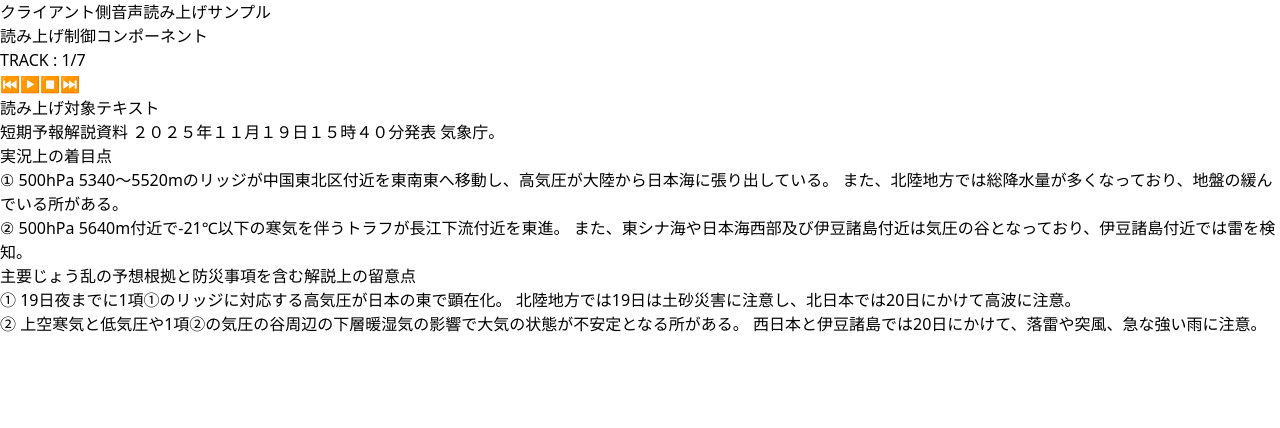
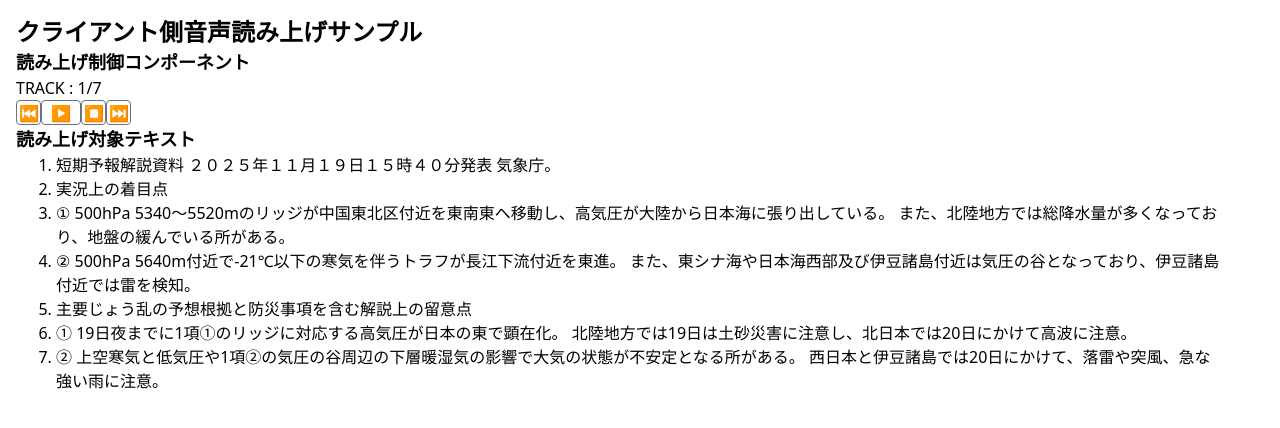
Before and after one commit to katonobu/text-to-speech, a React (Vite) app: page / in a window 1280 px wide. Shown: the top 428 px of the page. Built offline with nearby package versions, Linux system fonts and the light colour scheme.

Commit message:
tailwind適用

```diff
--- a/src/TextToSpeech.jsx
+++ b/src/TextToSpeech.jsx
@@ -26,17 +26,40 @@ const TextToSpeech = () => {
     playingStt === "IDLE" ? "▶" : playingStt === "PLAY" ? "⏸" : "⏸▶";
 
   return (
-    <div>
-      <h1>クライアント側音声読み上げサンプル</h1>
-      <h2>読み上げ制御コンポーネント</h2>
+    <div className="p-4">
+      <h1
+        className="text-2xl font-bold"
+      >クライアント側音声読み上げサンプル</h1>
+      <h2
+        className="text-lg font-bold"
+      >読み上げ制御コンポーネント</h2>
       <p>TRACK : {currentTrack + 1}/{totalTracks}</p>
-      <button onClick={prevTrack} disabled={currentTrack === 0}>{"⏮"}</button>
-      <button onClick={playPause}>{buttonLabel}</button>
-      <button onClick={stop} disabled={playingStt === "IDLE"}>⏹</button>
-      <button onClick={nextTrack} disabled={currentTrack >= totalTracks - 1}>{"⏭"}</button>
-      <h2>読み上げ対象テキスト</h2>
-      <ul>
-        {texts.map((item,idx) => (<li key={idx}>{item}</li>))}
+      <button
+        class="border border-gray-500 rounded w-[25px] h-[25px] text-black bg-white"
+        onClick={prevTrack}
+        disabled={currentTrack === 0}
+      >{"⏮"}</button>
+      <button
+        class="border border-gray-500 rounded w-[40px] h-[25px] text-black bg-white"
+        onClick={playPause}
+      >{buttonLabel}</button>
+      <button
+        class="border border-gray-500 rounded w-[25px] h-[25px] text-black bg-white"
+        onClick={stop}
+        disabled={playingStt === "IDLE"}
+      >⏹</button>
+      <button
+        class="border border-gray-500 rounded w-[25px] h-[25px] text-black bg-white"
+        onClick={nextTrack}
+        disabled={currentTrack >= totalTracks - 1}
+      >{"⏭"}</button>
+      <h2
+        className="text-lg font-bold"
+      >読み上げ対象テキスト</h2>
+      <ul class="list-decimal text-wrap px-10">
+        {texts.map((item,idx) => (<li
+          key={idx}
+        >{item}</li>))}
       </ul>
     </div>
   );
```
